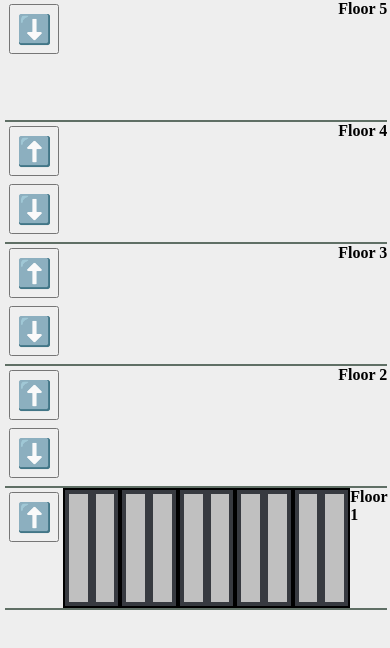
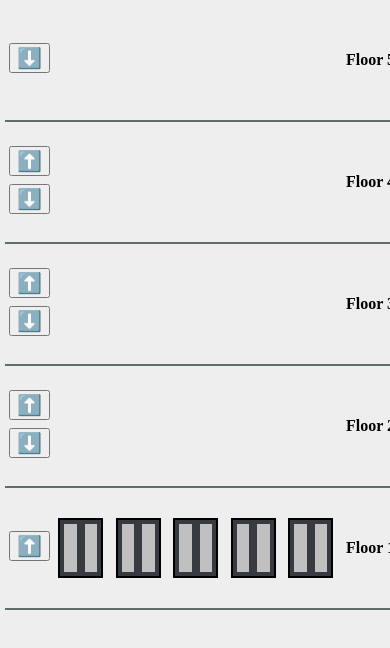
Before and after one commit to AtulHande03a/Lift-Simulation, a plain HTML site: page index.html in a window 390 px wide. Both pictures are taken after typing "5", "5" into the empty fields and a click on the input "Submit". Drawn offline with Linux system fonts and the light colour scheme.

Commit message:
fix: mobile view multiple lifts visibility fixed

```diff
--- a/src/css/style.css
+++ b/src/css/style.css
@@ -74,10 +74,13 @@ body {
   border-bottom: 2px solid #5f6f65;
   display: flex;
   justify-content: space-between;
+  align-items: center;
   margin-left: 5px;
   margin-right: 5px;
-  width: 98vw;
+  min-width: 100vw;
+  max-width: 100vw;
 }
+
 .floors-container button {
   display: block;
   text-align: center;
@@ -97,25 +100,41 @@ body {
 /* Lift Container */
 .lift-simulation-container {
   height: 100vh;
-  width: 100vw;
+  /* min-width: 100vw;
+  width: 100vw; */
   position: relative;
+  display: flex;
+  flex-wrap: wrap;
 }
 
 .lift {
   position: relative;
+  /* width: 100px;
+  max-width: 45px;
+  max-height: 60px; */
+  /* height: 120px; */
+  min-width: 45px;
+  max-width: 45px;
   width: 100px;
+  min-height: 60px;
   height: 120px;
+  max-height: 60px;
   box-sizing: border-box;
   background-size: cover;
   border: 2px solid black;
   background-color: #f8eded;
   display: flex;
+  justify-content: space-around;
+  align-items: center;
   overflow: hidden;
+  flex-wrap: wrap;
+  align-self: center;
+  margin-right: 0.5rem;
 }
 .lift-button {
-  width: 50px;
-  height: 50px;
-  font-size: 28px;
+  /* width: 30px;
+  height: 30px; */
+  font-size: 20px;
 }
 .left-door,
 .right-door {
```
